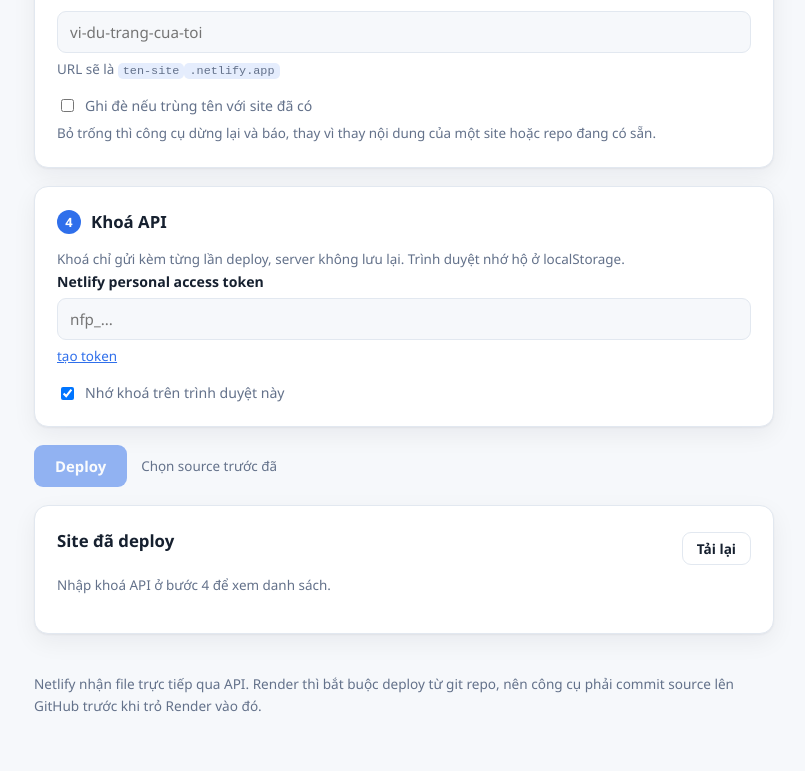
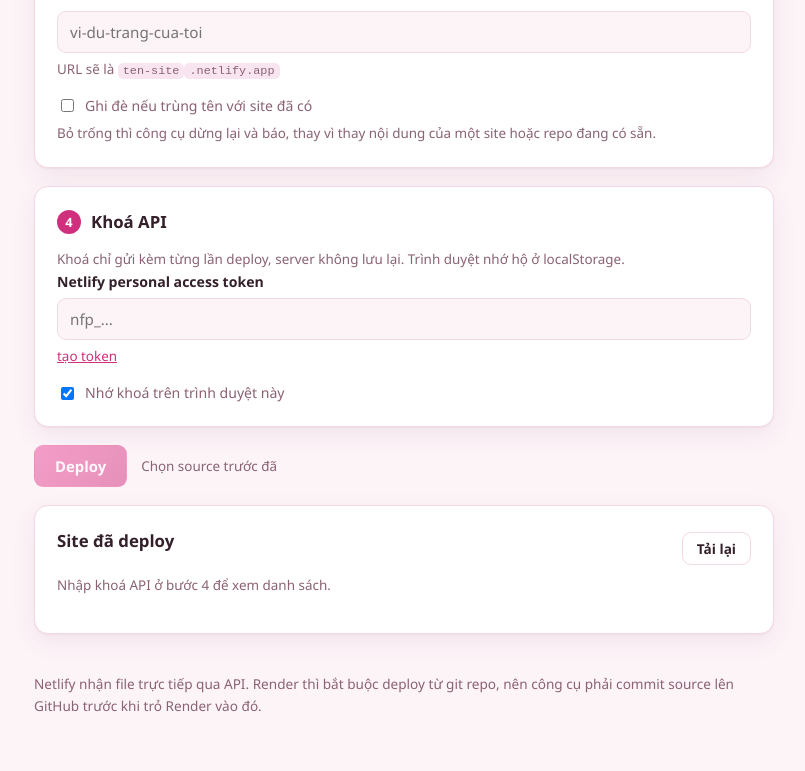
Before and after one commit to mtai0524/deploy-world, a website: page web/index.html in a window 1280 px wide. Shown: the part 739-1510 px from the top of the page, without its empty margins (236-1041 px from the left). Drawn offline with Linux system fonts and the light colour scheme; no server answers.

Commit message:
style: switch the palette to a pink theme
Swaps the CSS custom properties at the root, which is all the theme needed since
every component already draws from them. Light mode is a warm off-white with
plum text; dark mode is a deep plum rather than the previous neutral charcoal.
The logo and primary button pick up a soft gradient, and the modal backdrop is
tinted plum instead of blue-grey.

Shades were picked against measured contrast rather than by eye. The obvious
brand pink (#d63384) lands on exactly 4.50:1 against white — technically AA for
small text but with no headroom at all, so it drops a step to #cf2f7d at 4.82:1.
Muted text sits at 5.15:1 and body text at 15.21:1; the dark palette clears 7:1
throughout.

The error red is kept well away from the brand hue on purpose. Pink and red are
only about 34 degrees apart on the wheel, and the "private" badge, the delete
action and the primary button all sit near each other in the site list, so a
rosier red would have made destructive controls read as ordinary ones.

```diff
--- a/web/style.css
+++ b/web/style.css
@@ -1,28 +1,34 @@
+/* Tông hồng. Sắc độ chọn theo độ tương phản chứ không chỉ theo mắt:
+   --brand trên nền trắng đạt 4.82:1, --muted 5.15:1, cả hai vượt ngưỡng AA cho
+   chữ nhỏ. Sắc hồng tươi hơn (#d63384) chỉ được đúng 4.50:1 — sát mép quá, nên
+   chọn đậm hơn một bậc để còn biên. */
 :root {
-  --bg: #f6f8fb;
+  --bg: #fdf4f8;
   --panel: #ffffff;
-  --border: #e2e8f0;
-  --text: #16202f;
-  --muted: #63718a;
-  --brand: #2f6feb;
-  --brand-dark: #1f4fb0;
-  --ok: #15803d;
-  --fail: #c0332e;
-  --shadow: 0 1px 2px rgba(16, 24, 40, 0.05), 0 8px 24px rgba(16, 24, 40, 0.06);
+  --border: #f3d9e5;
+  --text: #33202a;
+  --muted: #8a6274;
+  --brand: #cf2f7d;
+  --brand-dark: #a82563;
+  --ok: #12855c;
+  /* Đỏ lỗi phải lệch hẳn khỏi hồng thương hiệu, nếu không nhãn "private" và
+     nút "Xoá" sẽ trông như cùng một màu với nút chính. */
+  --fail: #d92d20;
+  --shadow: 0 1px 2px rgba(120, 40, 80, 0.06), 0 8px 24px rgba(120, 40, 80, 0.08);
 }
 
 @media (prefers-color-scheme: dark) {
   :root {
-    --bg: #0d1117;
-    --panel: #151b24;
-    --border: #262e3b;
-    --text: #e6ecf5;
-    --muted: #93a1b8;
-    --brand: #6c9bff;
-    --brand-dark: #8fb4ff;
+    --bg: #171014;
+    --panel: #21161d;
+    --border: #3a2531;
+    --text: #f8ecf2;
+    --muted: #c49bad;
+    --brand: #ff92c6;
+    --brand-dark: #ffb5d8;
     --ok: #4ade80;
-    --fail: #f87171;
-    --shadow: 0 1px 2px rgba(0, 0, 0, 0.4), 0 8px 24px rgba(0, 0, 0, 0.35);
+    --fail: #ff8080;
+    --shadow: 0 1px 2px rgba(0, 0, 0, 0.45), 0 8px 24px rgba(0, 0, 0, 0.4);
   }
 }
 
@@ -80,10 +86,11 @@
   place-items: center;
   width: 36px;
   height: 36px;
-  border-radius: 10px;
-  background: var(--brand);
+  border-radius: 11px;
+  background: linear-gradient(135deg, #ff7ab8, var(--brand));
   color: #fff;
   font-weight: 700;
+  box-shadow: 0 3px 10px rgba(207, 47, 125, 0.32);
 }
 
 .topbar strong { display: block; }
@@ -274,11 +281,11 @@
 }
 
 .btn-primary {
-  background: var(--brand);
+  background: linear-gradient(135deg, #ec4899, var(--brand));
   color: #fff;
 }
 
-.btn-primary:hover:not(:disabled) { background: var(--brand-dark); }
+.btn-primary:hover:not(:disabled) { background: var(--brand-dark); box-shadow: 0 4px 14px rgba(207, 47, 125, 0.32); }
 
 .btn:disabled {
   opacity: 0.5;
@@ -612,7 +619,7 @@
 .modal-backdrop {
   position: absolute;
   inset: 0;
-  background: rgba(10, 15, 25, 0.55);
+  background: rgba(60, 20, 42, 0.5);
   backdrop-filter: blur(2px);
 }
 
```
Also changed, not shown: web/index.html (line endings or trailing spaces).
